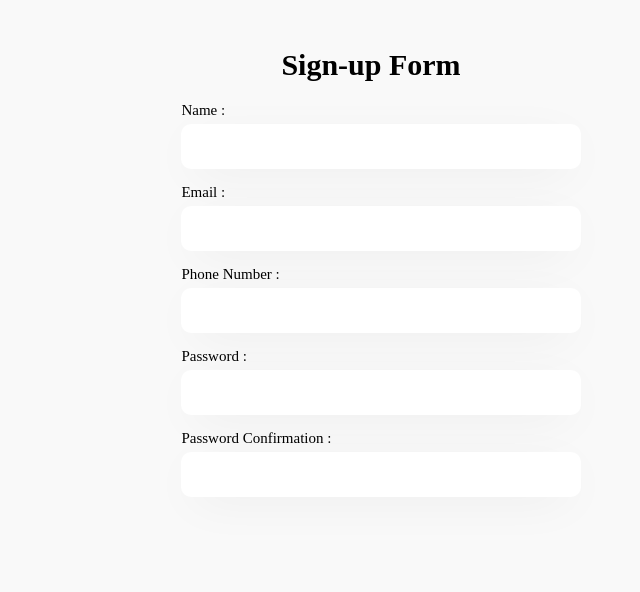
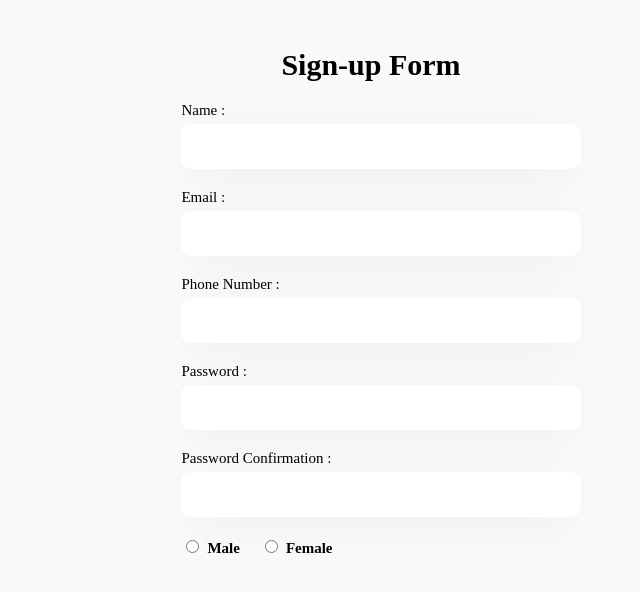
Before and after one commit to sepidehbiglarizadeh/Sign-up-Form, a React (Create React App) app: page / in a window 1280 px wide. Shown: the top 592 px of the page, without its empty margins (269-909 px from the left). Built offline with nearby package versions, Linux system fonts and the light colour scheme.

Commit message:
create Radio button componnet

```diff
--- a/src/App.css
+++ b/src/App.css
@@ -9,21 +9,31 @@ form {
   width: 30%;
 }
 
-label {
+.formControl{
+  margin-bottom: 2rem;
+}
+
+.block {
   display: block;
   margin-bottom: 0.5rem;
 }
 
-input {
+.input {
   padding: 1.5rem 1rem;
   border: none;
   outline: none;
   border-radius: 10px;
   width: 100%;
   box-shadow: 0px 10px 50px -14px rgba(0,0,0,0.1);
-  margin-bottom: 1.5rem;
 }
 
 input:focus{
   border: 2px solid #7dd3fc;
 }
+
+input + label {
+  font-weight: bold;
+  display: inline-flex;
+  margin-right: 20px;
+  margin-left: 5px;
+}
--- a/src/components/Common/Input.js
+++ b/src/components/Common/Input.js
@@ -1,8 +1,8 @@
 const Input = ({name,label,type="text"}) => {
   return (
-    <div>
-      <label>{label} :</label>
-      <input type={type} name={name}/>
+    <div className="formControl">
+      <label className="block">{label} :</label>
+      <input className="input" type={type} name={name}/>
     </div>
   );
 };
--- /dev/null
+++ b/src/components/Common/RadioInput.js
@@ -0,0 +1,16 @@
+import { Fragment } from "react";
+
+const RadioInput = ({ radioOptions, name }) => {
+  return (
+    <div className="formControl">
+      {radioOptions.map((item) => (
+        <Fragment key={item.value}>
+          <input id={item.value} name={name} type="radio" value={item.value} />
+          <label className="radioLablel" htmlFor={item.value}>{item.label}</label>
+        </Fragment>
+      ))}
+    </div>
+  );
+};
+
+export default RadioInput;
--- a/src/components/SignUpForm/SignUpForm.js
+++ b/src/components/SignUpForm/SignUpForm.js
@@ -1,4 +1,10 @@
 import Input from "../Common/Input";
+import RadioInput from "../Common/RadioInput";
+
+const radioOptions=[
+    {label:"Male",value:0},
+    {label:"Female",value:1},
+]
 
 const SignUpForm = () => {
     return (
@@ -8,6 +14,7 @@ const SignUpForm = () => {
             <Input name="phoneNumber" label="Phone Number"/>
             <Input name="password" label="Password" type="password"/>
             <Input name="passwordConfirmation" label="Password Confirmation" type="password"/>
+            <RadioInput radioOptions={radioOptions} name="gender" />
         </form>
      );
 }
```
